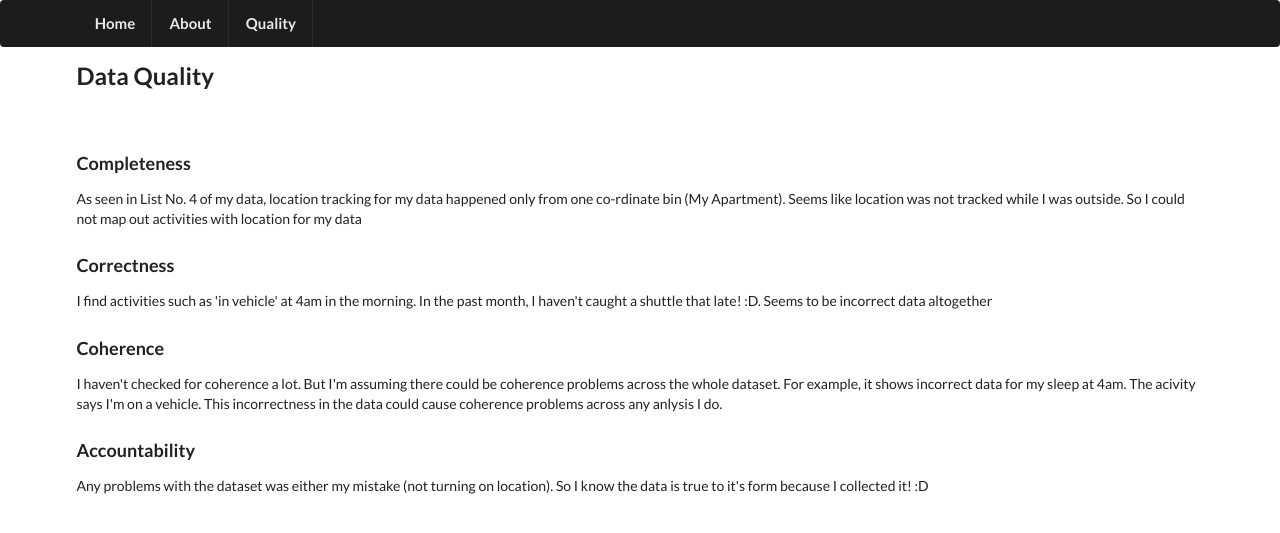
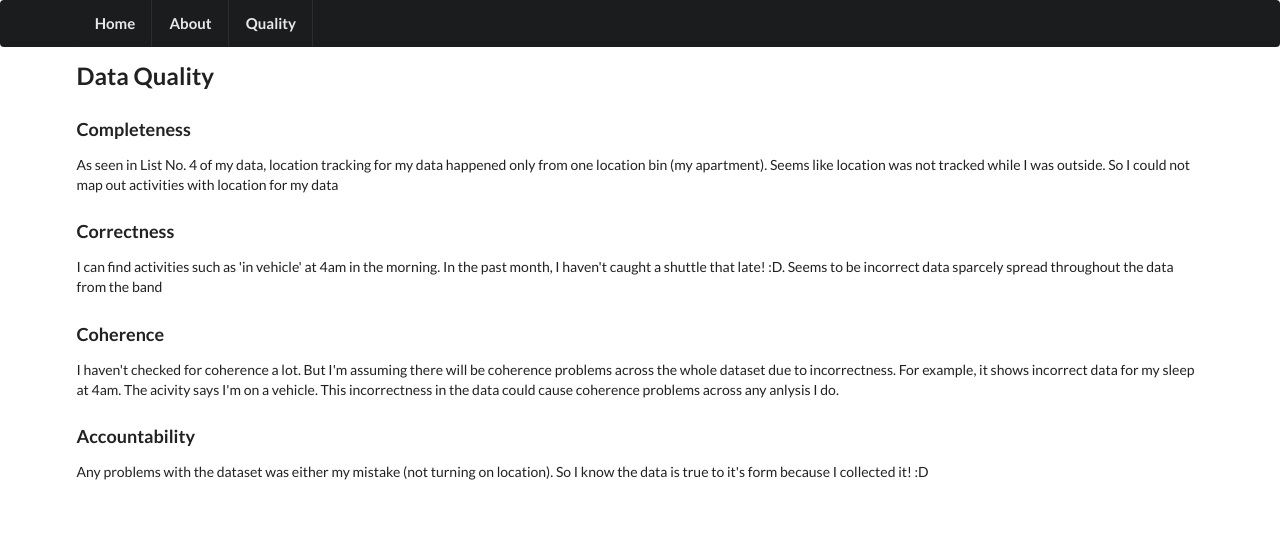
Before and after one commit to sacnayak/ssnayak-mobile, a Flask app: page /quality in a window 1280 px wide. Shown: the top 533 px of the page. Run offline with Flask 2, Linux system fonts and the light colour scheme; some libraries are stand-ins or nearby versions.

Commit message:
Fixes to the code

```diff
--- a/templates/index.html
+++ b/templates/index.html
@@ -17,9 +17,6 @@
 	<div class="ui container">
 		<h1>The Data Pipeline - Byte 3</h1>
 		<p>This is a messy display of various queries from my balanced campus dataset. Apart from the tutorial queries, I also analyses my actvities at various hours in the day across the two weeks in which the data was collected.</p>
-
-		<h2>Quality </h2>
-		<p></p>
 
 		<h2>Query Results</h2>
 		<ol>
--- a/templates/quality.html
+++ b/templates/quality.html
@@ -15,13 +15,13 @@
 		</div>
 	</div>
 	<div class="ui container">
-		<h2>Data Quality</h2><br/>
+		<h2>Data Quality</h2>
 		<h3>Completeness</h3>
-		<p>As seen in List No. 4 of my data, location tracking for my data happened only from one co-rdinate bin (My Apartment). Seems like location was not tracked while I was outside. So I could not map out activities with location for my data</p>
+		<p>As seen in List No. 4 of my data, location tracking for my data happened only from one location bin (my apartment). Seems like location was not tracked while I was outside. So I could not map out activities with location for my data</p>
 		<h3>Correctness</h3>
-		<p>I find activities such as 'in vehicle' at 4am in the morning. In the past month, I haven't caught a shuttle that late! :D. Seems to be incorrect data altogether</p>
+		<p>I can find activities such as 'in vehicle' at 4am in the morning. In the past month, I haven't caught a shuttle that late! :D. Seems to be incorrect data sparcely spread throughout the data from the band</p>
 		<h3>Coherence</h3>
-		<p>I haven't checked for coherence a lot. But I'm assuming there could be coherence problems across the whole dataset. For example, it shows incorrect data for my sleep at 4am. The acivity says I'm on a vehicle. This incorrectness in the data could cause coherence problems across any anlysis I do.</p>
+		<p>I haven't checked for coherence a lot. But I'm assuming there will be coherence problems across the whole dataset due to incorrectness. For example, it shows incorrect data for my sleep at 4am. The acivity says I'm on a vehicle. This incorrectness in the data could cause coherence problems across any anlysis I do.</p>
 		<h3>Accountability</h3>
 		<p>Any problems with the dataset was either my mistake (not turning on location). So I know the data is true to it's form because I collected it! :D</p>
 	</div>
```
Also changed, not shown: templates/about.html (+3 -4 lines).
